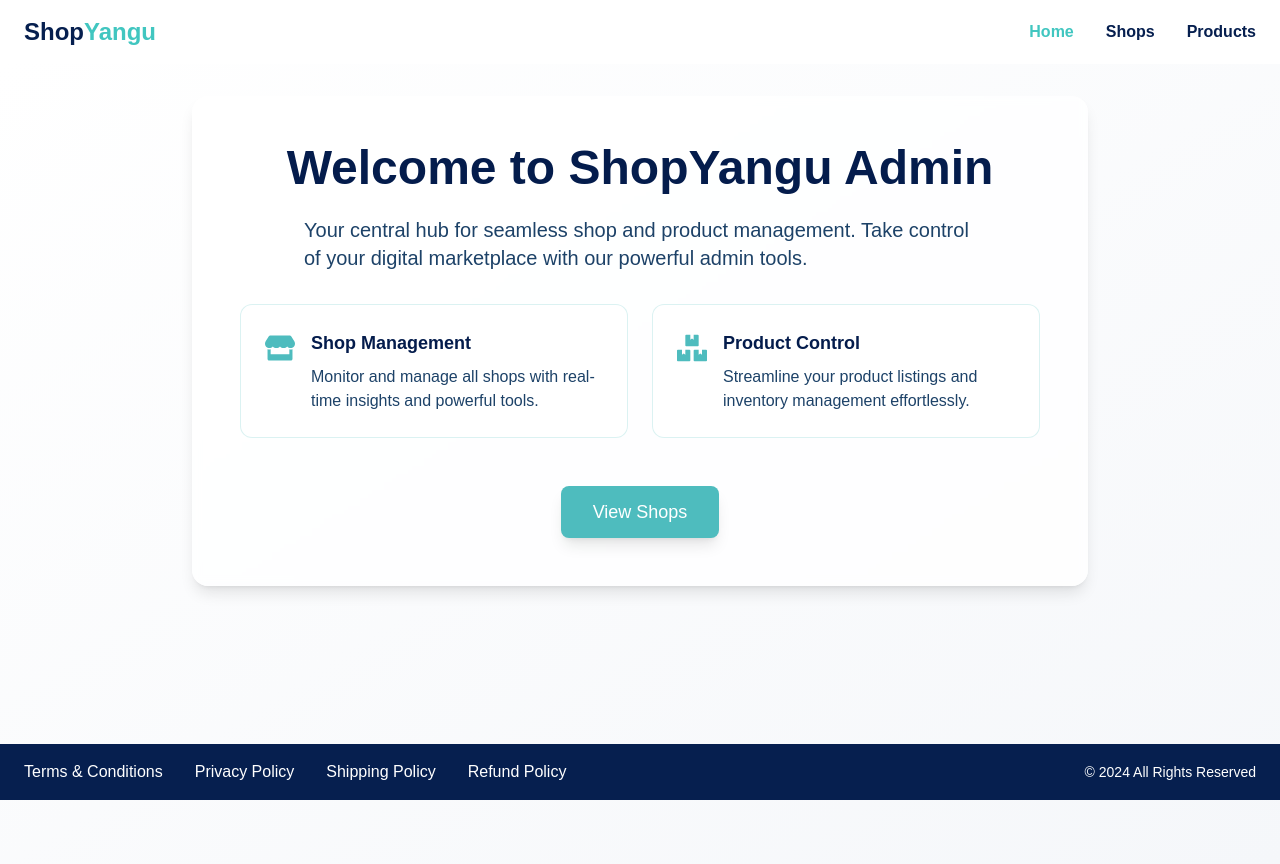
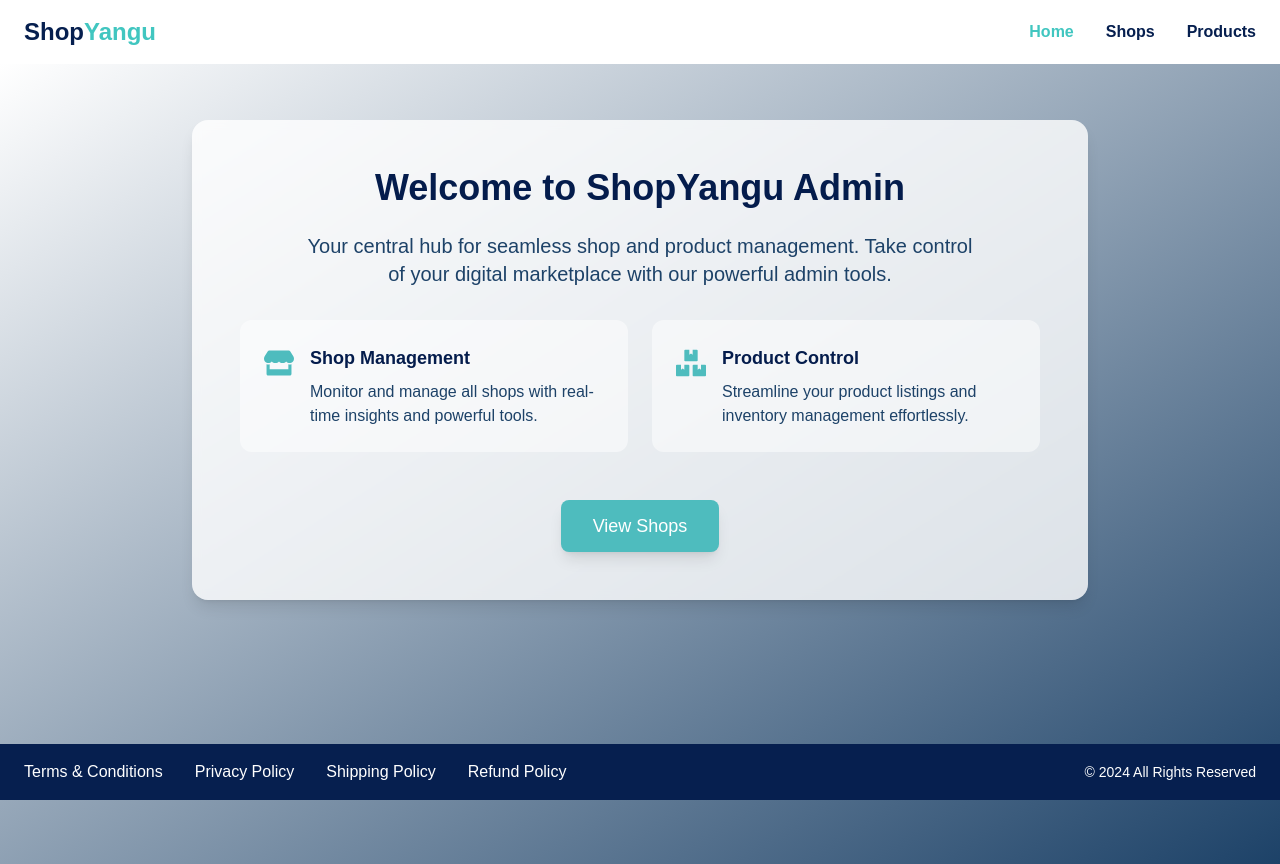
Before and after one commit to bridgitkanini/shop-yangu, a Next.js app: page / in a window 1280 px wide. Built offline with nearby package versions, Linux system fonts and the light colour scheme.

Commit message:
Enhance Navbar styling and update Home page layout for improved user experience

```diff
--- a/src/app/components/Navbar.tsx
+++ b/src/app/components/Navbar.tsx
@@ -22,7 +22,7 @@ const Navbar = () => {
   }, [pathname]); // Add pathname as dependency
 
   return (
-    <nav className="bg-white text-blue-600 px-6 py-4 flex items-center justify-between">
+    <nav className="bg-white w-full shadow-lg text-blue-600 px-6 py-4 flex items-center justify-between">
       <div className="text-2xl font-semibold">
         <span className="text-primary">Shop</span>
         <span className="text-secondary">Yangu</span>
--- a/src/app/page.tsx
+++ b/src/app/page.tsx
@@ -3,33 +3,43 @@ import Link from "next/link";
 
 export default function Home() {
   return (
-    <main className="min-h-screen bg-gradient-to-br from-white to-[#f5f7fa] p-4 md:p-8">
-      <div className="max-w-4xl mx-auto bg-white/80 backdrop-blur-sm rounded-2xl shadow-lg p-8 md:p-12">
-        <h1 className="flex justify-center text-4xl md:text-5xl font-bold text-[#041c4c] mb-6">
+    <main className="h-screen overflow-hidden bg-gradient-to-br from-white to-[#1d4268] p-4 md:p-14">
+      <div className="max-w-4xl mx-auto bg-white/80 backdrop-blur-sm rounded-2xl shadow-lg p-8 md:p-12 overflow-auto">
+        <h1 className="flex justify-center text-3xl md:text-4xl font-bold text-[#041c4c] mb-6">
           Welcome to ShopYangu Admin
         </h1>
-        <p className="text-xl text-[#1d4268] mb-8 max-w-2xl mx-auto">
+        <p className="text-xl text-[#1d4268] mb-8 max-w-2xl mx-auto text-center">
           Your central hub for seamless shop and product management. Take
           control of your digital marketplace with our powerful admin tools.
         </p>
 
         <div className="grid md:grid-cols-2 gap-6 mb-12">
-          <div className="p-6 rounded-xl bg-white/50 border border-[#4ebcbe]/20 flex items-start space-x-4 hover:bg-white/70 transition-all duration-300">
+          <div className="p-6 rounded-xl bg-white/50 flex items-start space-x-4 hover:bg-white/70 transition-all duration-300">
             <div className="text-[#4ebcbe] text-3xl mt-1">
               <FaStore />
             </div>
             <div>
-              <h3 className="text-lg font-semibold text-[#041c4c] mb-2">Shop Management</h3>
-              <p className="text-[#1d4268]">Monitor and manage all shops with real-time insights and powerful tools.</p>
+              <h3 className="text-lg font-semibold text-[#041c4c] mb-2">
+                Shop Management
+              </h3>
+              <p className="text-[#1d4268]">
+                Monitor and manage all shops with real-time insights and
+                powerful tools.
+              </p>
             </div>
           </div>
-          <div className="p-6 rounded-xl bg-white/50 border border-[#4ebcbe]/20 flex items-start space-x-4 hover:bg-white/70 transition-all duration-300">
+          <div className="p-6 rounded-xl bg-white/50 flex items-start space-x-4 hover:bg-white/70 transition-all duration-300">
             <div className="text-[#4ebcbe] text-3xl mt-1">
               <FaBoxes />
             </div>
             <div>
-              <h3 className="text-lg font-semibold text-[#041c4c] mb-2">Product Control</h3>
-              <p className="text-[#1d4268]">Streamline your product listings and inventory management effortlessly.</p>
+              <h3 className="text-lg font-semibold text-[#041c4c] mb-2">
+                Product Control
+              </h3>
+              <p className="text-[#1d4268]">
+                Streamline your product listings and inventory management
+                effortlessly.
+              </p>
             </div>
           </div>
         </div>
```
